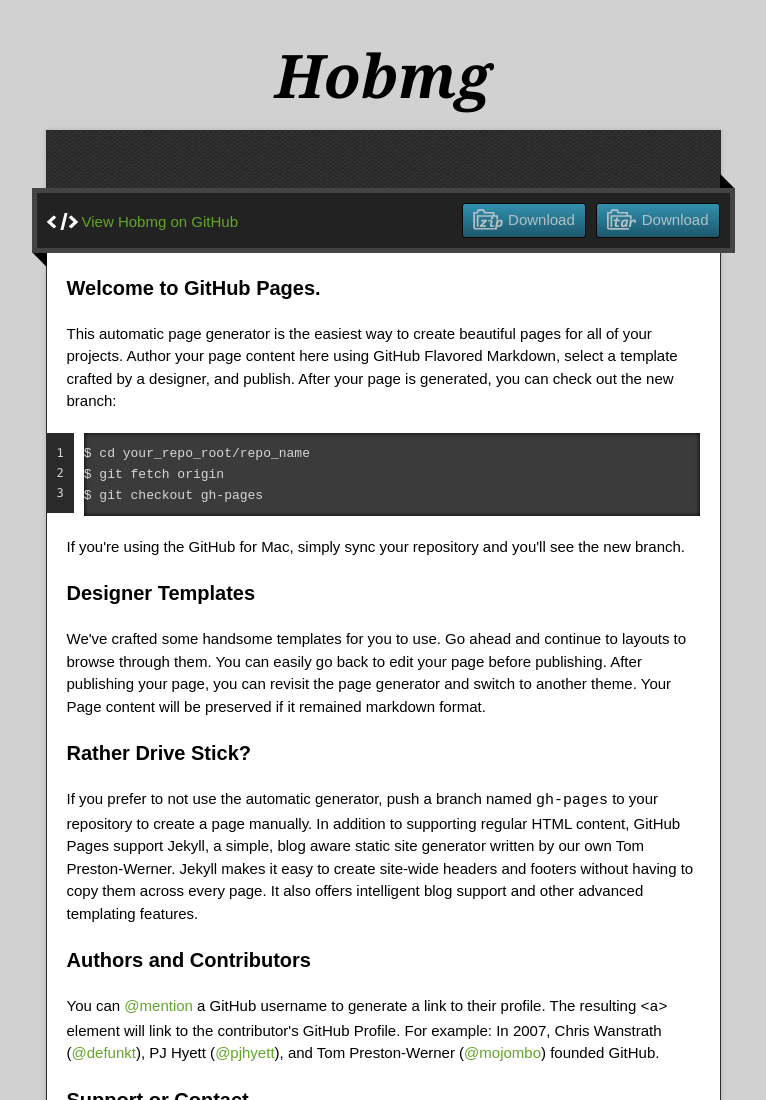
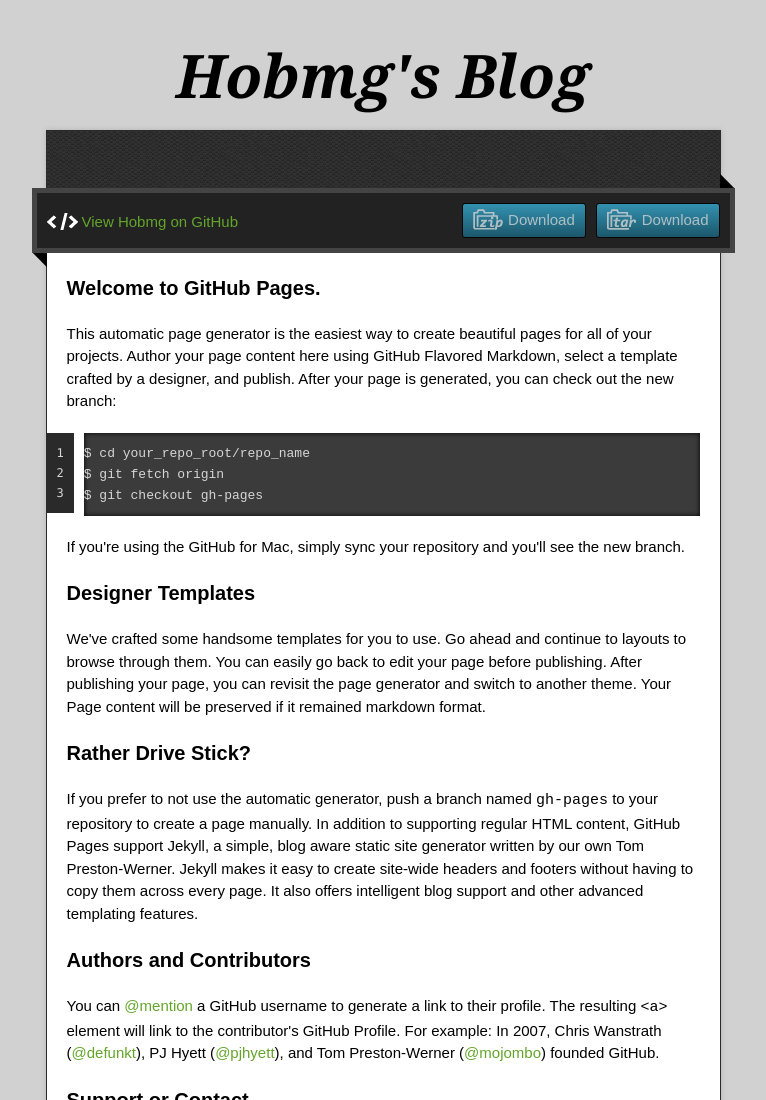
Before and after one commit to hobmg/hobmg, a plain HTML site: page index.html in a window 1280 px wide. Shown: the top 1100 px of the page, without its empty margins (257-1023 px from the left). Drawn offline with nearby package versions, Linux system fonts and the light colour scheme.

Commit message:
Update index.html

```diff
--- a/index.html
+++ b/index.html
@@ -22,7 +22,7 @@
 
   <div class="wrapper">
     <header>
-      <h1 class="title">Hobmg</h1>
+      <h1 class="title">Hobmg's Blog</h1>
     </header>
     <div id="container">
       <p class="tagline"></p>
```
